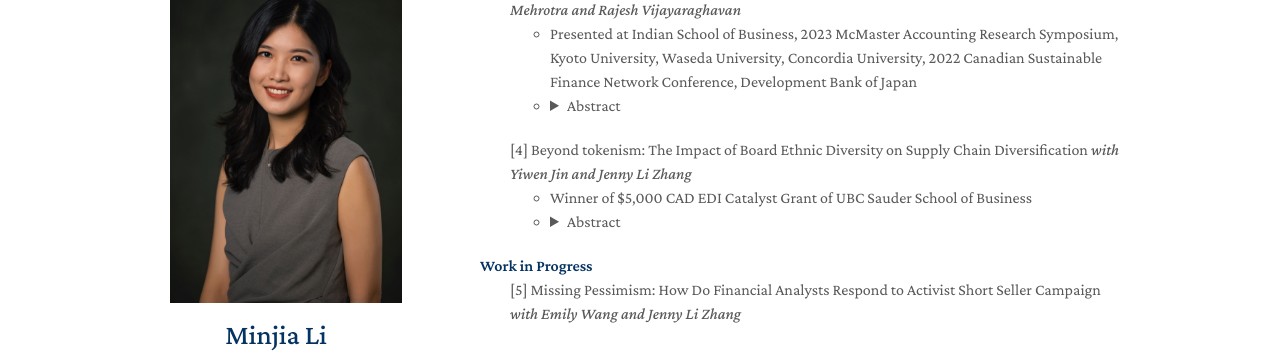
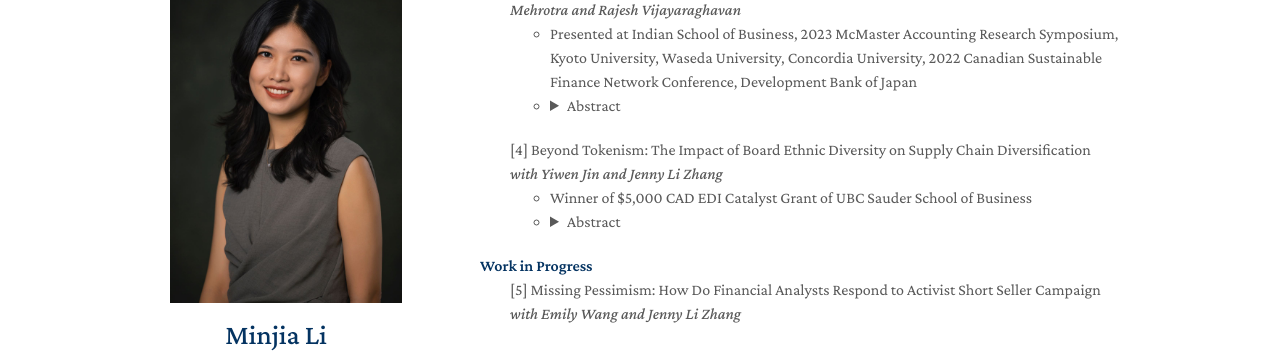
Before and after one commit to zeyang1225/zeyang1225.github.io, a Jekyll site: the page built from index.md, in a window 1280 px wide and 900 px high, scrolled down 763 px. Shown: the part 119-472 px from the top of the window. Built offline with Jekyll 4.4.1, drawn with Linux system fonts in a browser that asks for light colours; nearby versions of some CDN libraries; a style sheet for code colours, icons or effects is not loaded.

Commit message:
Update research.md

```diff
--- a/_includes/research.md
+++ b/_includes/research.md
@@ -47,7 +47,7 @@ We examine the determinants and consequences of firms’ choice between two venu
 
 
 <div>
-   <ul>  <div class="title"> [4] Beyond tokenism: The Impact of Board Ethnic Diversity on Supply Chain Diversification <em> with Yiwen Jin and Jenny Li Zhang </em> </div>
+   <ul>  <div class="title"> [4] Beyond Tokenism: The Impact of Board Ethnic Diversity on Supply Chain Diversification <em> with Yiwen Jin and Jenny Li Zhang </em> </div>
  <ul>
      <li>  Winner of $5,000 CAD EDI Catalyst Grant of UBC Sauder School of Business</li>
   <li><details>
```
